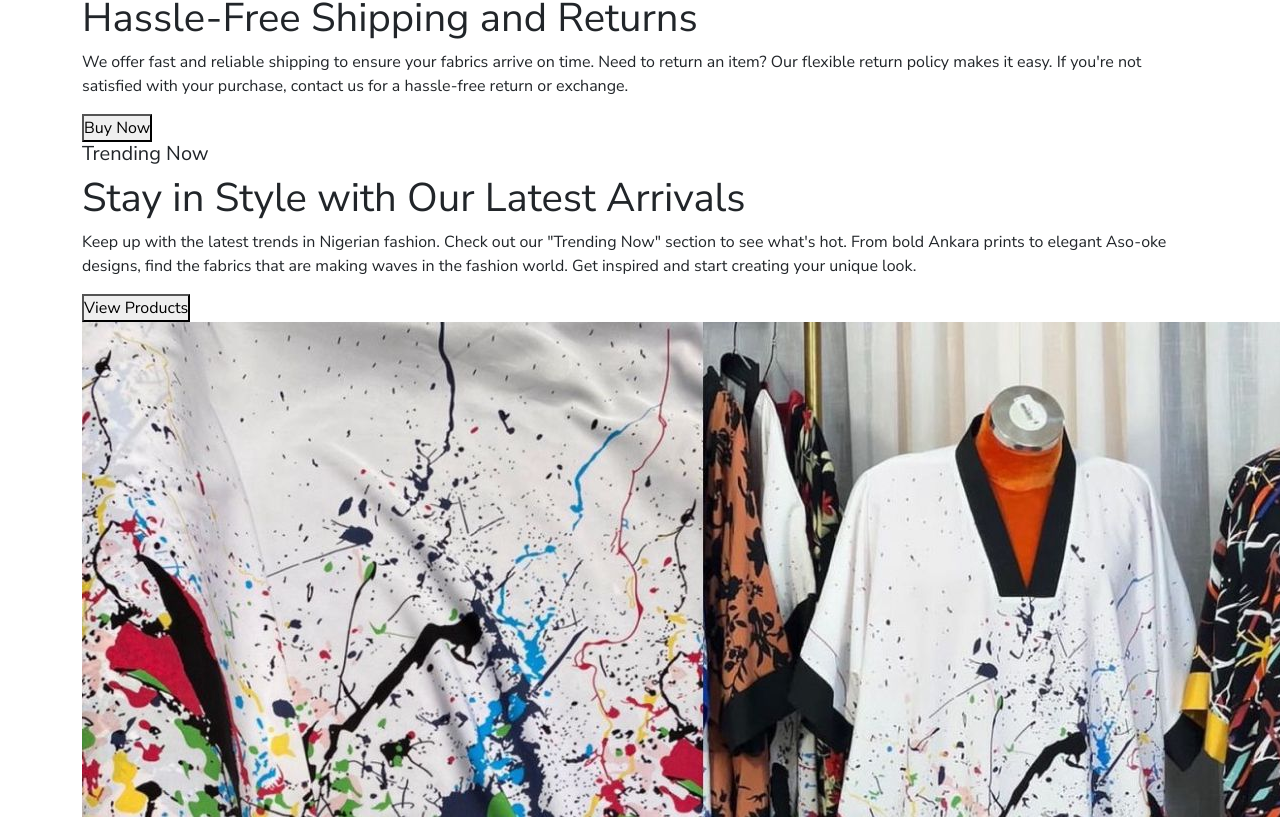
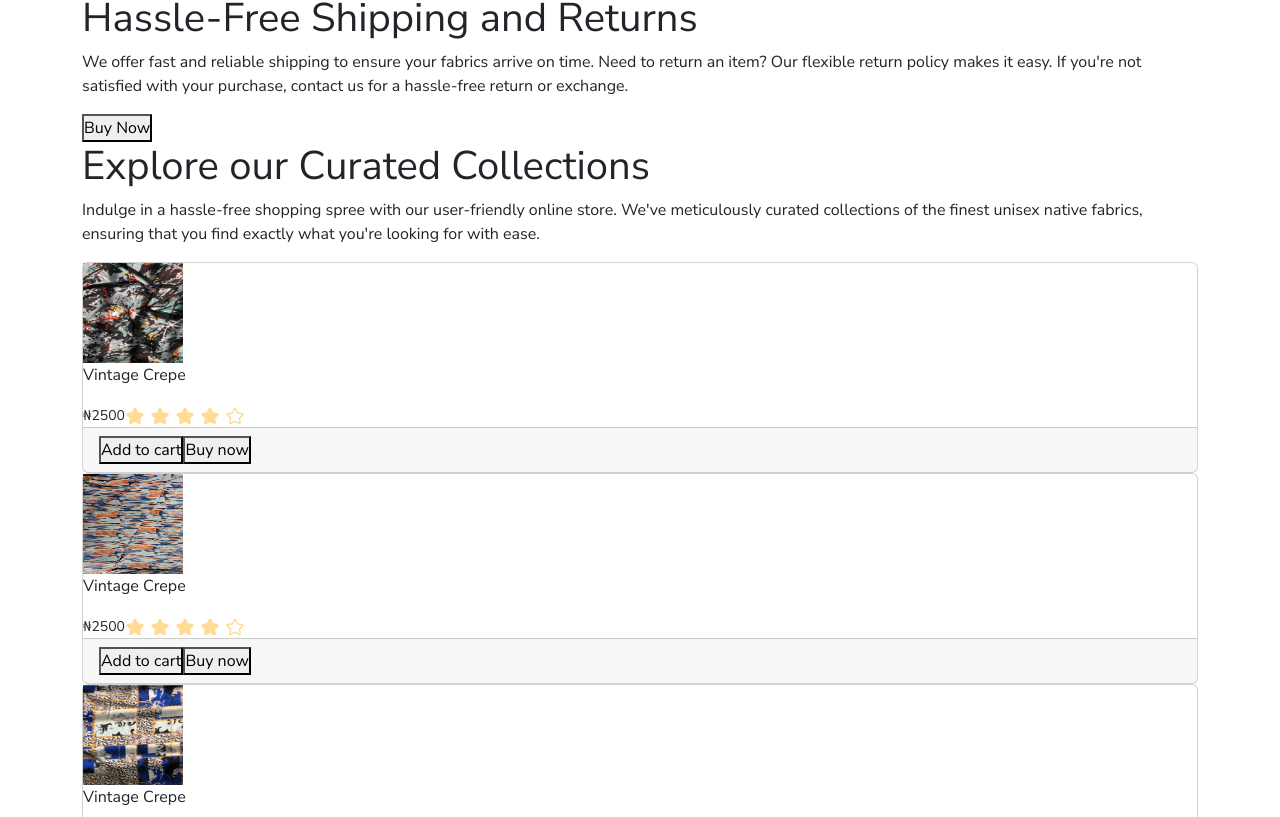
Before and after one commit to Ayodejioladimeji/stitchpafet, a Next.js app: page / in a window 1280 px wide. Shown: the part 4903-5720 px from the top of the page. Built offline with nearby package versions, Linux system fonts and the light colour scheme.

Commit message:
completed landing page

```diff
--- /dev/null
+++ b/src/components/securely/LatestCollection.tsx
@@ -0,0 +1,26 @@
+import React from "react";
+import { data } from "../../constants/SecureData";
+import Heading from "../heading/Heading";
+import Card from "@/common/card/Card";
+import ProductCard from "@/common/productcard/ProductCard";
+
+const LatestCollection = () => {
+  return (
+    <div className="secure">
+      <div className="container">
+        <Heading
+          heading="Explore our Curated Collections"
+          text="Indulge in a hassle-free shopping spree with our user-friendly online store. We've meticulously curated collections of the finest unisex native fabrics, ensuring that you find exactly what you're looking for with ease."
+        />
+
+        <div className="secure-box">
+          {data?.slice(0, 4)?.map((item, key) => {
+            return <Card item={item} key={key} />;
+          })}
+        </div>
+      </div>
+    </div>
+  );
+};
+
+export default LatestCollection;
--- a/src/pages/index.tsx
+++ b/src/pages/index.tsx
@@ -8,6 +8,7 @@ import BestOffer from "../components/bestoffer/BestOffer";
 import BestSecurity from "../components/bestsecurity/BestSecurity";
 import Layout from "./../common/Layout";
 import Testimonial from "@/components/testimonial/Testimonial";
+import LatestCollection from "@/components/securely/LatestCollection";
 
 const Home = () => {
   return (
@@ -17,6 +18,7 @@ const Home = () => {
       <Securely />
       <Transaction />
       <BestOffer />
+      <LatestCollection />
       <BestSecurity />
       <Testimonial />
     </Layout>
--- a/src/styles/components/Footer.css
+++ b/src/styles/components/Footer.css
@@ -41,10 +41,13 @@
 
 .footer-social {
   font-size: 30px;
-  color: var(--primary-color);
   margin-right: 10px;
   cursor: pointer;
   color: var(--white-color);
+  transition: var(--transitions);
+  &:hover {
+    color: var(--primary-color);
+  }
 }
 
 .footer-rights {
```
